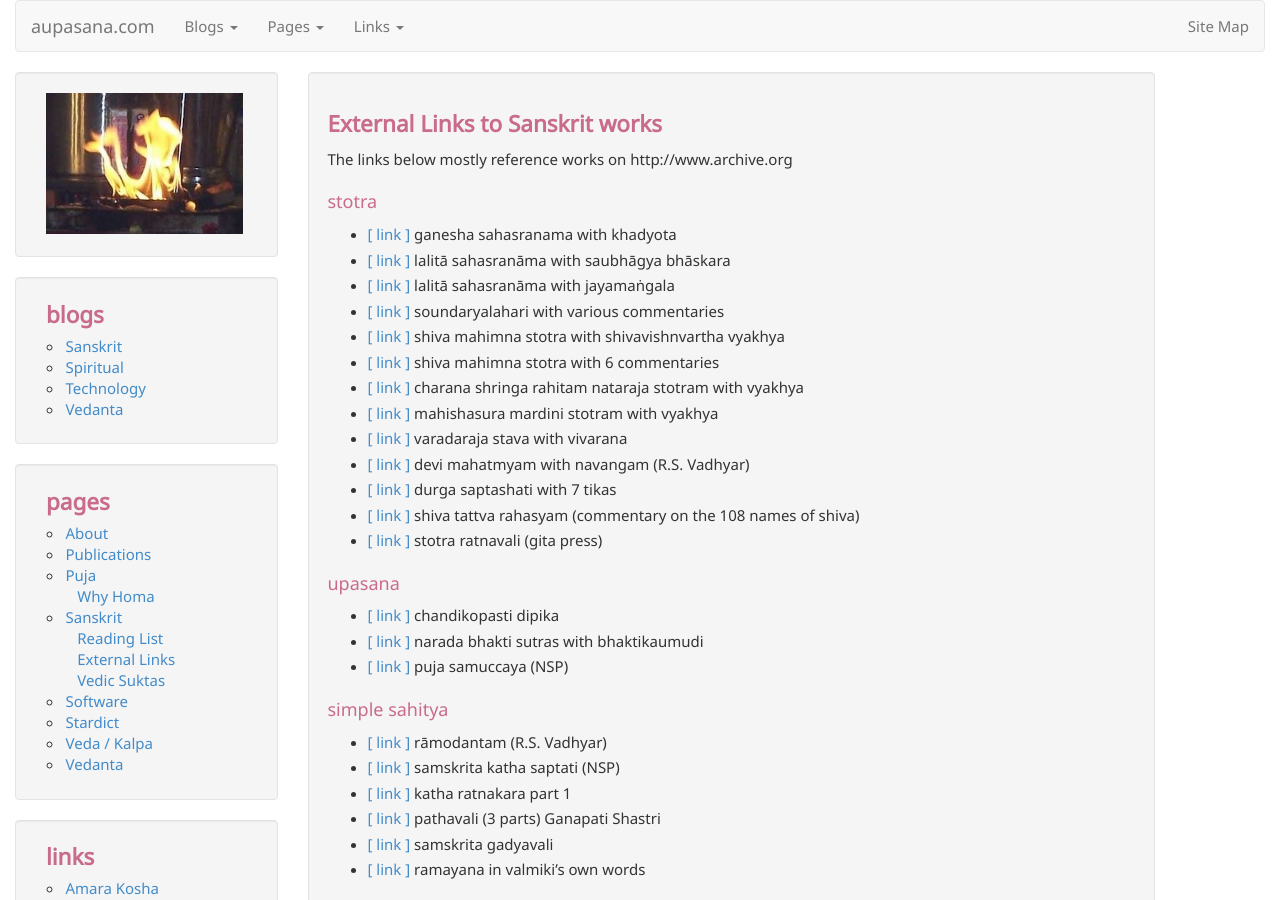
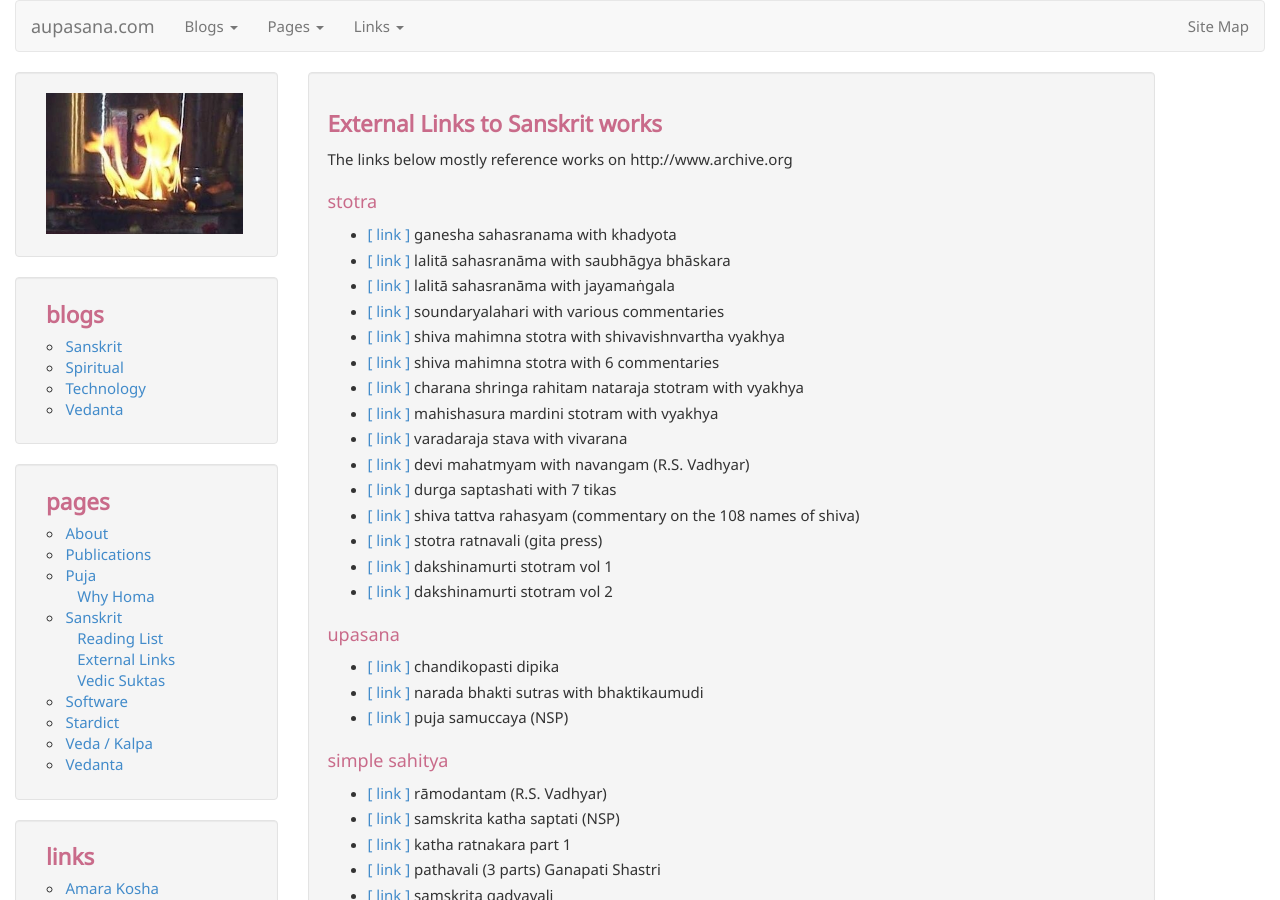
Before and after one commit to aupasana/aupasana.github.io, a Jekyll site: the page built from pages/sanskrit/links.md, in a window 1280 px wide and 900 px high. Built offline with Jekyll 4.4.1, drawn with Linux system fonts in a browser that asks for light colours; nearby versions of some CDN libraries.

Commit message:
Update links.md

```diff
--- a/pages/sanskrit/links.md
+++ b/pages/sanskrit/links.md
@@ -21,6 +21,9 @@ The links below mostly reference works on http://www.archive.org
 * [[ link ]][d700] durga saptashati with 7 tikas
 * [[ link ]][str] shiva tattva rahasyam (commentary on the 108 names of shiva)
 * [[ link ]][sr-gita] stotra ratnavali (gita press)
+* [[ link ]][ds-1] dakshinamurti stotram vol 1
+* [[ link ]][ds-2] dakshinamurti stotram vol 2
+
 
 [gkh]: https://archive.org/details/GanesaSahasranamaWithBhashyaOfBhakararayaNarayanRamAcharya1951NSP
 [lssb]: https://archive.org/details/Sri_lalita_sahasra_nama_with_saubhagyabhaskara_and_bhaskaravilasaKavyam
@@ -35,6 +38,8 @@ The links below mostly reference works on http://www.archive.org
 [str]: https://archive.org/details/Sivatattvarahasya_Commentary_on_108_Names_of_Siva_by_Nilakantha_Dikshita_1915
 [sr-gita]: https://archive.org/details/StotraRatnavaliGitaPressEdition
 [slks]: https://archive.org/details/SaundaryaLahariAKuppaswami
+[ds-1]: https://archive.org/details/SridaksinamurtistotramVolIByD.S.Subbaramaiya
+[ds-2]: https://archive.org/details/SridaksinamurtistotramVolIIByD.S.Subbaramaiya
 
 ## upasana
 
```
